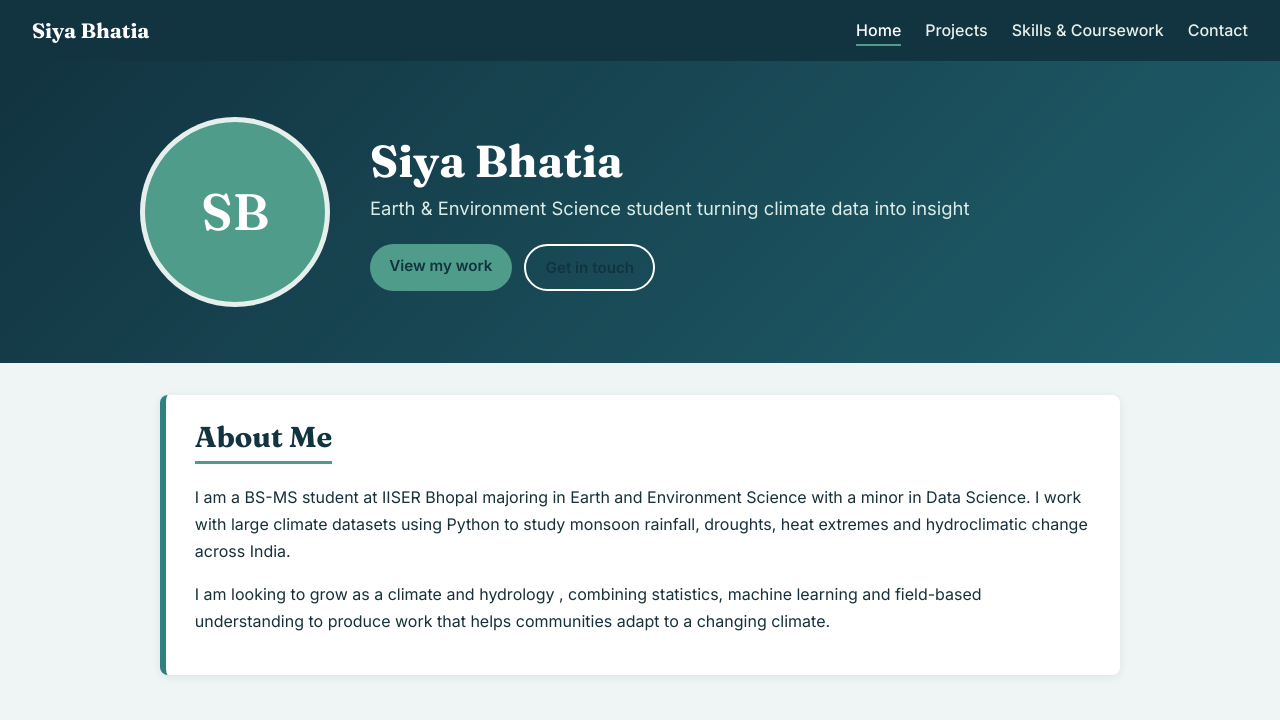
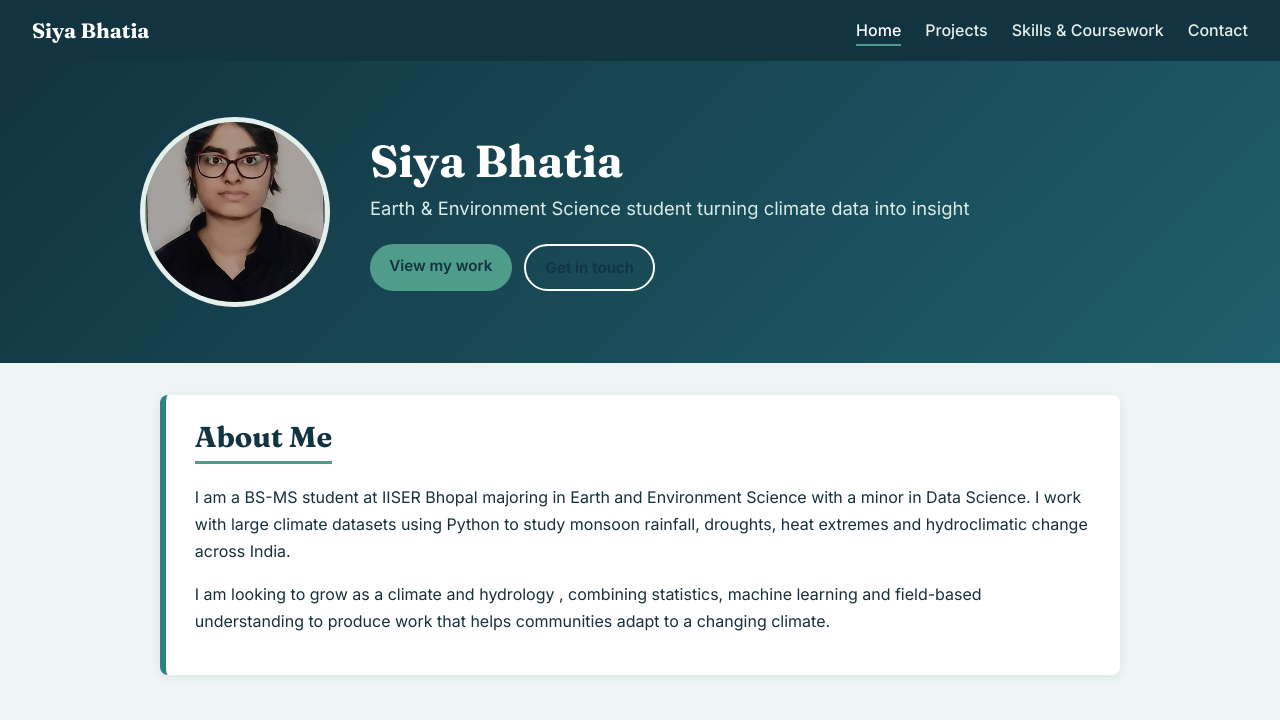
Before and after one commit to Siya0727/Personal-Resume, a plain HTML site: page index.html in a window 1280 px wide. Shown: the top 720 px of the page. Drawn offline with Linux system fonts and the light colour scheme.

Commit message:
Add files via upload

```diff
--- a/index.html
+++ b/index.html
@@ -27,7 +27,7 @@
       <figure class="photo">
         SB
         <!-- Put your photo at images/photo.jpg -->
-        <img src="images/IMG_20251115_113818 (1).jpg (1).jpg" alt="Portrait of Siya Bhatia" onerror="this.remove()">
+        <img src="images/IMG_20251115_113818 (1).jpg" alt="Portrait of Siya Bhatia" onerror="this.remove()">
       </figure>
       <div>
         <h1>Siya Bhatia</h1>
```
